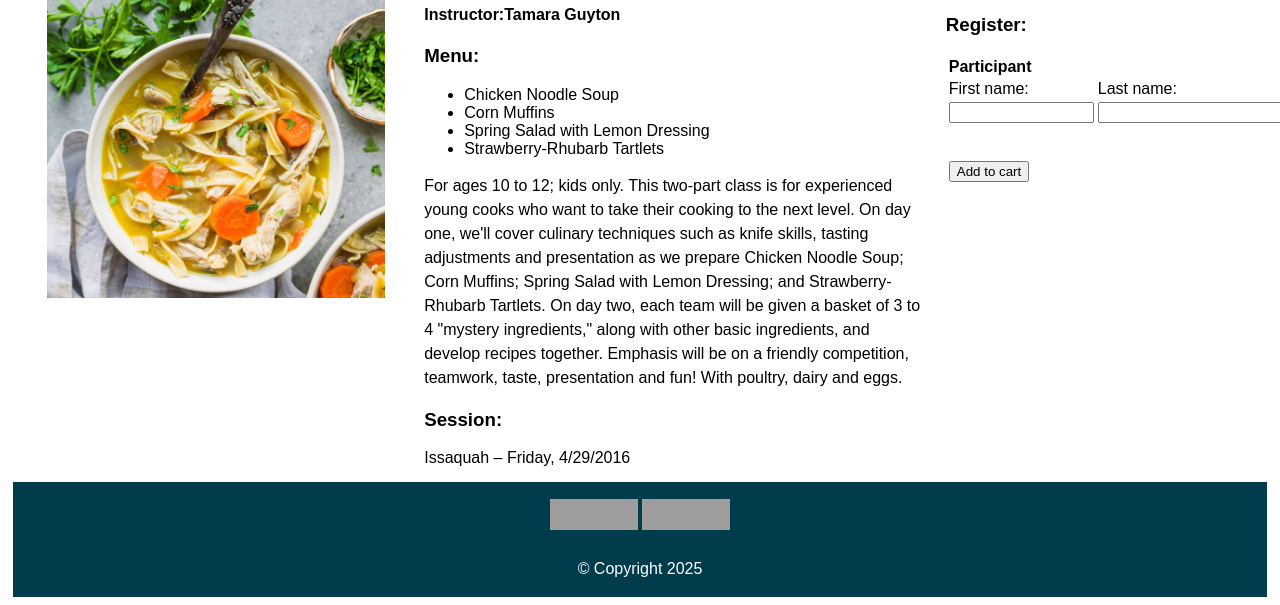
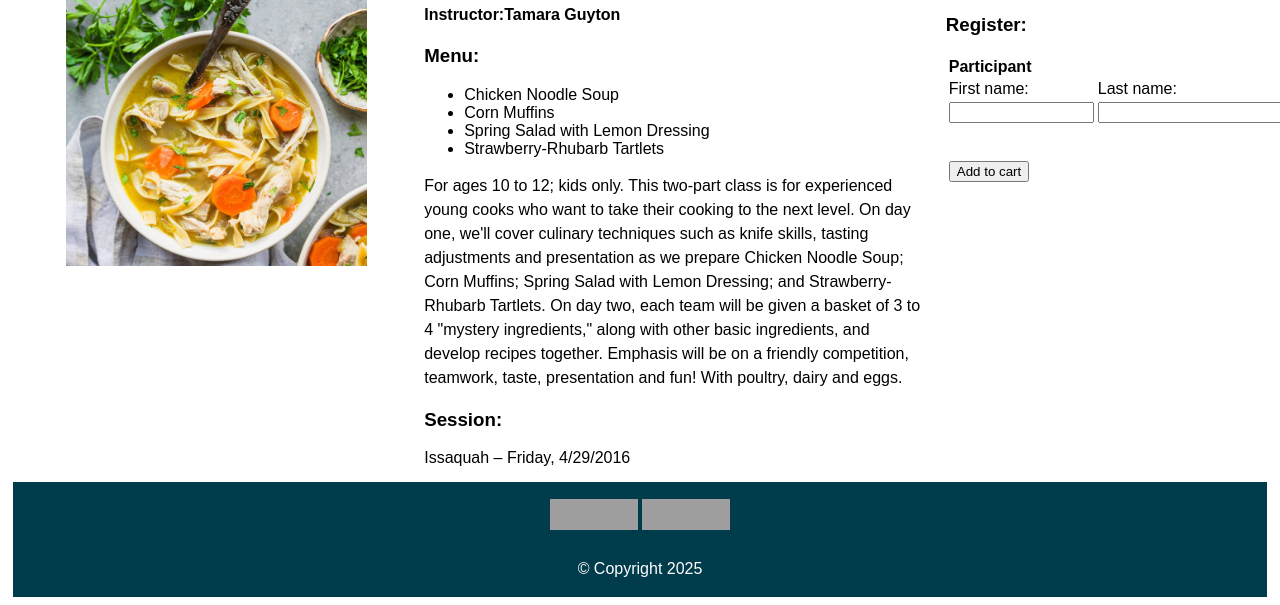
Before and after one commit to DhruvAvadhanam/grp109, a plain HTML site: page team_project/cd.html in a window 1280 px wide. Shown: the part 302-907 px from the top of the page. Drawn offline with Linux system fonts and the light colour scheme; grey boxes are pictures that could not be loaded.

Commit message:
Update cd.css
Change image width and padding. - DR

```diff
--- a/team_project/css/cd.css
+++ b/team_project/css/cd.css
@@ -31,8 +31,8 @@ p {
   	line-height: 1.5;}
 .image {
   border-radius: 4px;
-  padding: 5px;
-  width: 90%;
+  padding: 10px;
+  width: 80%;
   display: block;
   margin: auto;
   /*height: 350px;*/
```
